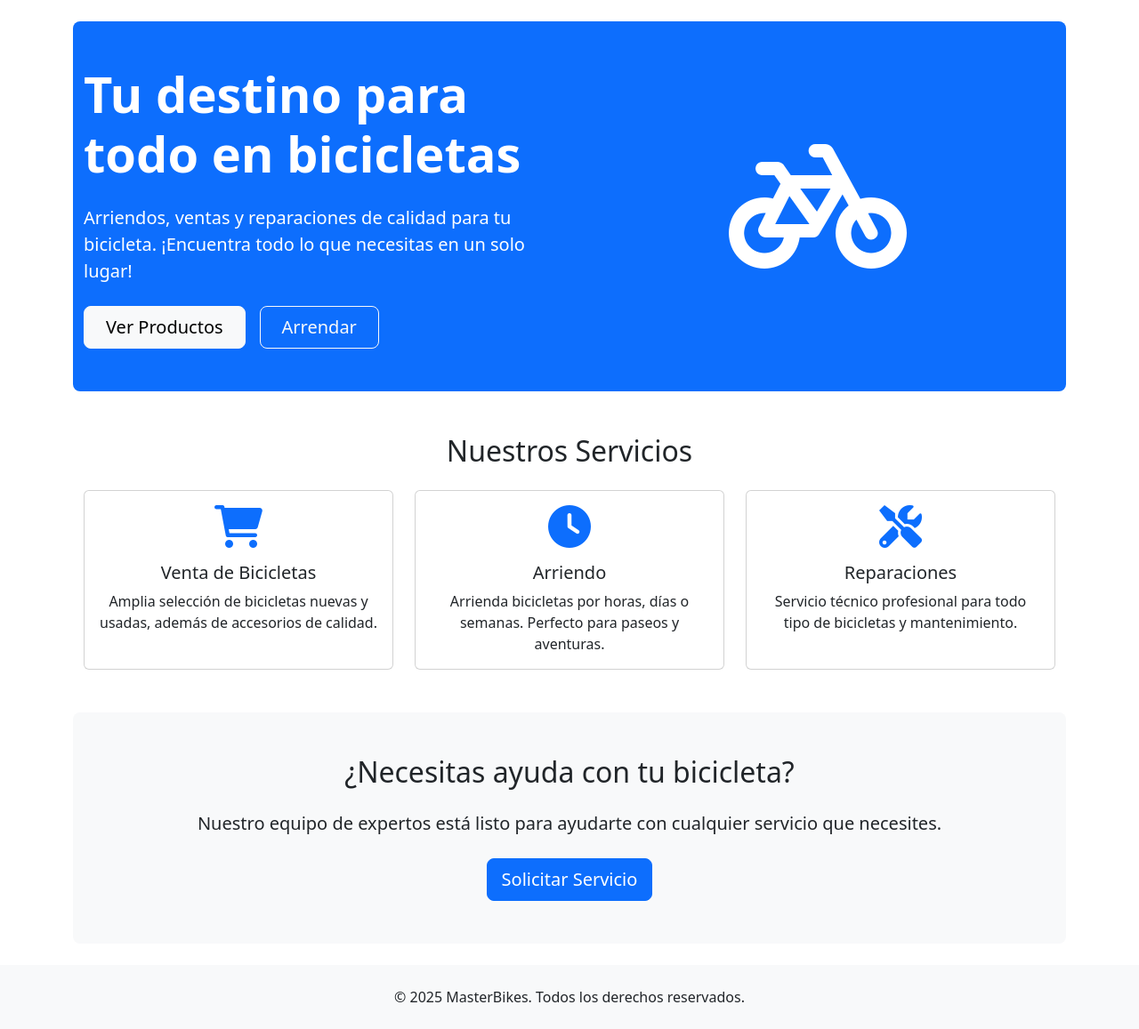
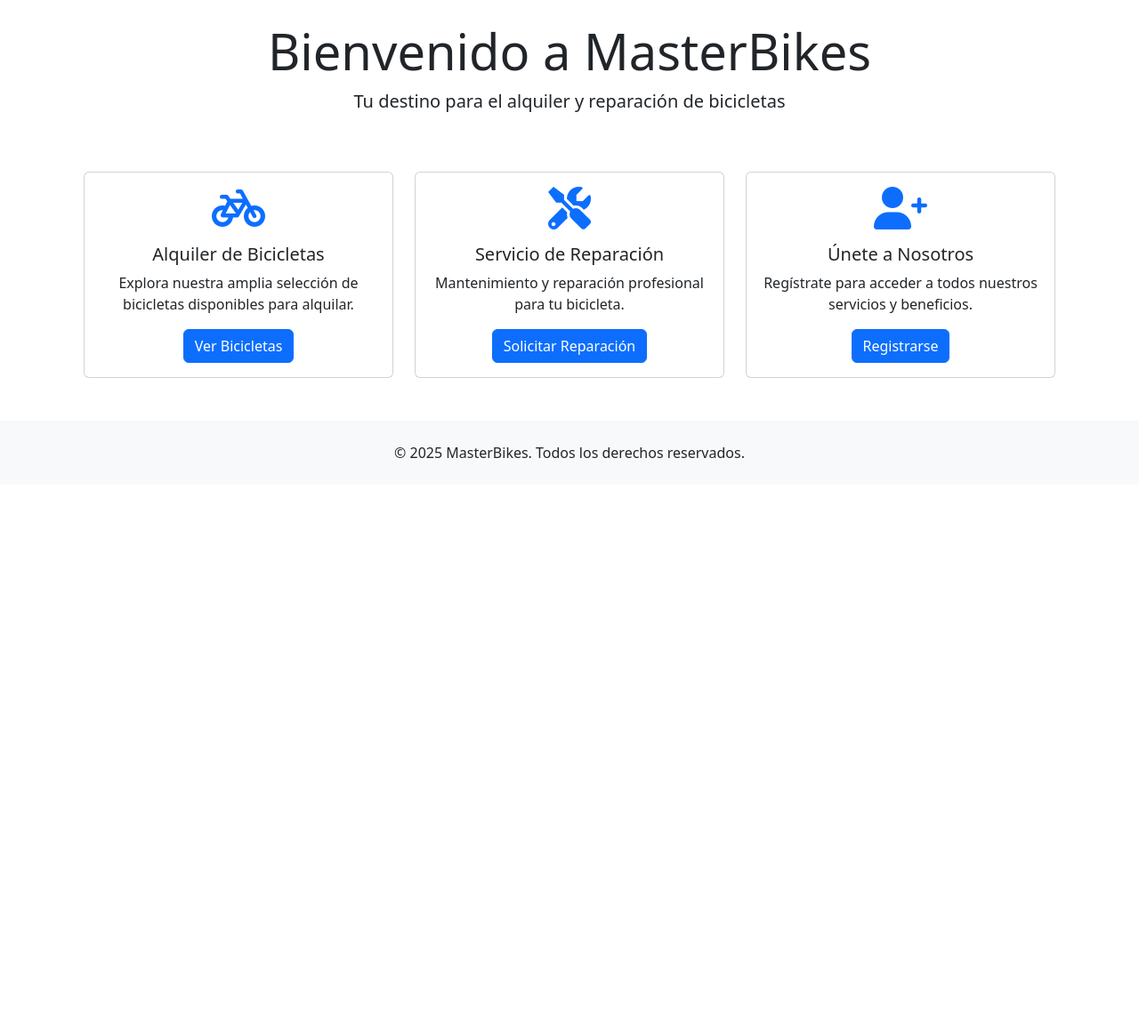
Before and after one commit to s1ns1kosiss/Master-Bikes, a Django app: page / in a window 1280 px wide. Shown: the part 56-1213 px from the top of the page at 89% size. After the commit the page ends 571 px from the top, so only its background shows below. Run offline with Django 5.2, Linux system fonts and the light colour scheme.

Commit message:
feat: update base templates and home page

```diff
--- a/masterbikes/templates/base.html
+++ b/masterbikes/templates/base.html
@@ -41,12 +41,12 @@
                             <ul class="dropdown-menu dropdown-menu-end">
                                 <li><a class="dropdown-item" href="{% url 'usuarios:perfil' %}">Mi Perfil</a></li>
                                 <li><hr class="dropdown-divider"></li>
-                                <li><a class="dropdown-item" href="{% url 'logout' %}">Cerrar Sesión</a></li>
+                                <li><a class="dropdown-item" href="{% url 'usuarios:logout' %}">Cerrar Sesión</a></li>
                             </ul>
                         </li>
                     {% else %}
                         <li class="nav-item">
-                            <a class="nav-link" href="{% url 'login' %}">Iniciar Sesión</a>
+                            <a class="nav-link" href="{% url 'usuarios:login' %}">Iniciar Sesión</a>
                         </li>
                         <li class="nav-item">
                             <a class="nav-link" href="{% url 'usuarios:registro' %}">Registrarse</a>
--- a/masterbikes/templates/home.html
+++ b/masterbikes/templates/home.html
@@ -3,67 +3,47 @@
 {% block title %}Inicio - MasterBikes{% endblock %}
 
 {% block content %}
-<!-- Hero Section -->
-<section class="bg-primary text-white py-5 rounded-3 mb-5">
 <div class="container">
-        <div class="row align-items-center">
-            <div class="col-md-6">
-                <h1 class="display-4 fw-bold mb-4">Tu destino para todo en bicicletas</h1>
-                <p class="lead mb-4">Arriendos, ventas y reparaciones de calidad para tu bicicleta. ¡Encuentra todo lo que necesitas en un solo lugar!</p>
-                <div class="d-grid gap-2 d-md-flex">
-                    <a href="{% url 'productos:lista' %}" class="btn btn-light btn-lg px-4 me-md-2">Ver Productos</a>
-                    <a href="{% url 'arriendos:lista' %}" class="btn btn-outline-light btn-lg px-4">Arrendar</a>
+    <div class="row">
+        <div class="col-md-12 text-center mb-5">
+            <h1 class="display-4">Bienvenido a MasterBikes</h1>
+            <p class="lead">Tu destino para el alquiler y reparación de bicicletas</p>
         </div>
     </div>
-            <div class="col-md-6 text-center">
-                <i class="fas fa-bicycle fa-10x"></i>
+
+    <div class="row">
+        <div class="col-md-4 mb-4">
+            <div class="card h-100">
+                <div class="card-body text-center">
+                    <i class="fas fa-bicycle fa-3x mb-3 text-primary"></i>
+                    <h5 class="card-title">Alquiler de Bicicletas</h5>
+                    <p class="card-text">Explora nuestra amplia selección de bicicletas disponibles para alquilar.</p>
+                    <a href="{% url 'productos:lista' %}" class="btn btn-primary">Ver Bicicletas</a>
                 </div>
             </div>
         </div>
-</section>
 
-<!-- Features Section -->
-<section class="mb-5">
-    <div class="container">
-        <h2 class="text-center mb-4">Nuestros Servicios</h2>
-        <div class="row g-4">
-            <div class="col-md-4">
+        <div class="col-md-4 mb-4">
             <div class="card h-100">
                 <div class="card-body text-center">
-                        <i class="fas fa-shopping-cart fa-3x text-primary mb-3"></i>
-                        <h3 class="card-title h5">Venta de Bicicletas</h3>
-                        <p class="card-text">Amplia selección de bicicletas nuevas y usadas, además de accesorios de calidad.</p>
+                    <i class="fas fa-tools fa-3x mb-3 text-primary"></i>
+                    <h5 class="card-title">Servicio de Reparación</h5>
+                    <p class="card-text">Mantenimiento y reparación profesional para tu bicicleta.</p>
+                    <a href="{% url 'reparaciones:lista' %}" class="btn btn-primary">Solicitar Reparación</a>
                 </div>
             </div>
         </div>
-            <div class="col-md-4">
+
+        <div class="col-md-4 mb-4">
             <div class="card h-100">
                 <div class="card-body text-center">
-                        <i class="fas fa-clock fa-3x text-primary mb-3"></i>
-                        <h3 class="card-title h5">Arriendo</h3>
-                        <p class="card-text">Arrienda bicicletas por horas, días o semanas. Perfecto para paseos y aventuras.</p>
-                    </div>
-                </div>
-            </div>
-            <div class="col-md-4">
-                <div class="card h-100">
-                    <div class="card-body text-center">
-                        <i class="fas fa-tools fa-3x text-primary mb-3"></i>
-                        <h3 class="card-title h5">Reparaciones</h3>
-                        <p class="card-text">Servicio técnico profesional para todo tipo de bicicletas y mantenimiento.</p>
+                    <i class="fas fa-user-plus fa-3x mb-3 text-primary"></i>
+                    <h5 class="card-title">Únete a Nosotros</h5>
+                    <p class="card-text">Regístrate para acceder a todos nuestros servicios y beneficios.</p>
+                    <a href="{% url 'usuarios:registro' %}" class="btn btn-primary">Registrarse</a>
                 </div>
             </div>
         </div>
     </div>
 </div>
-</section>
-
-<!-- Call to Action -->
-<section class="bg-light py-5 rounded-3">
-    <div class="container text-center">
-        <h2 class="mb-4">¿Necesitas ayuda con tu bicicleta?</h2>
-        <p class="lead mb-4">Nuestro equipo de expertos está listo para ayudarte con cualquier servicio que necesites.</p>
-        <a href="{% url 'reparaciones:lista' %}" class="btn btn-primary btn-lg">Solicitar Servicio</a>
-    </div>
-</section>
 {% endblock %}
```
Lines whose indentation alone changed are shown as unchanged.
